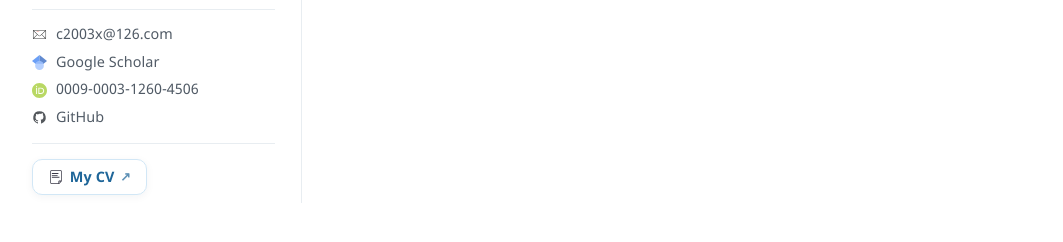
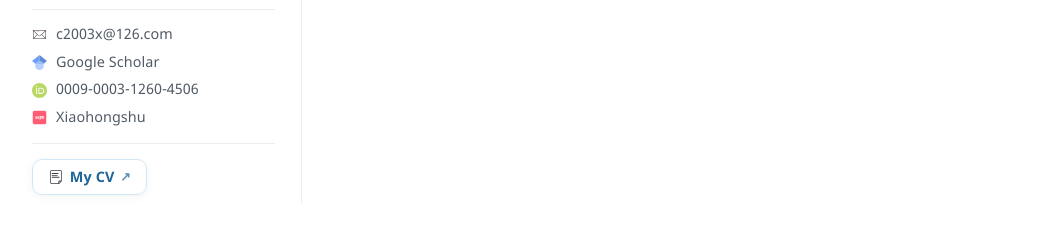
Before and after one commit to Chen6xin/Chen6xin.github.io, a Jekyll site: the page built from publications.md, in a window 1280 px wide. Shown: the part 348-590 px from the top of the page, without its empty margins (108-1171 px from the left). Built offline with Jekyll 4.4.1, drawn with Linux system fonts in a browser that asks for light colours; our own code applies the rules of GitHub Pages for plain Markdown files.

Commit message:
Replace GitHub link with Xiaohongshu

```diff
--- a/_includes/side-info.html
+++ b/_includes/side-info.html
@@ -16,8 +16,8 @@
 </div>
 
 <div class="contact-item">
-    <img src="/assets/icon/github.svg" class="contact-icon" alt="github icon">
-    <a href="https://github.com/Chen6xin" target="_blank" rel="noopener">GitHub</a>
+    <img src="/assets/icon/xhs.svg" class="contact-icon" alt="xiaohongshu icon">
+    <a href="https://www.xiaohongshu.com/user/profile/60f8534a000000000101d202" target="_blank" rel="noopener">Xiaohongshu</a>
 </div>
 
 <hr>
```
